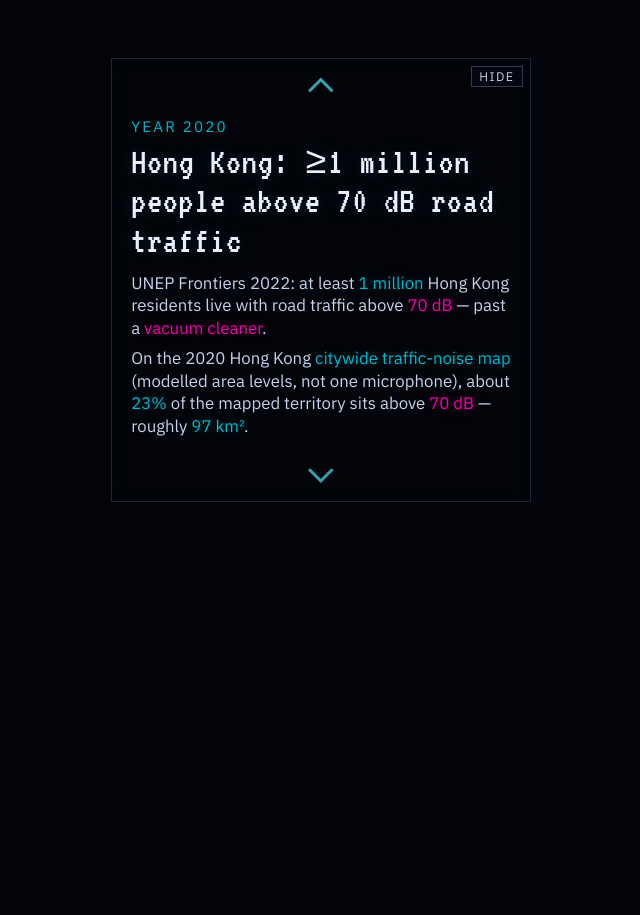
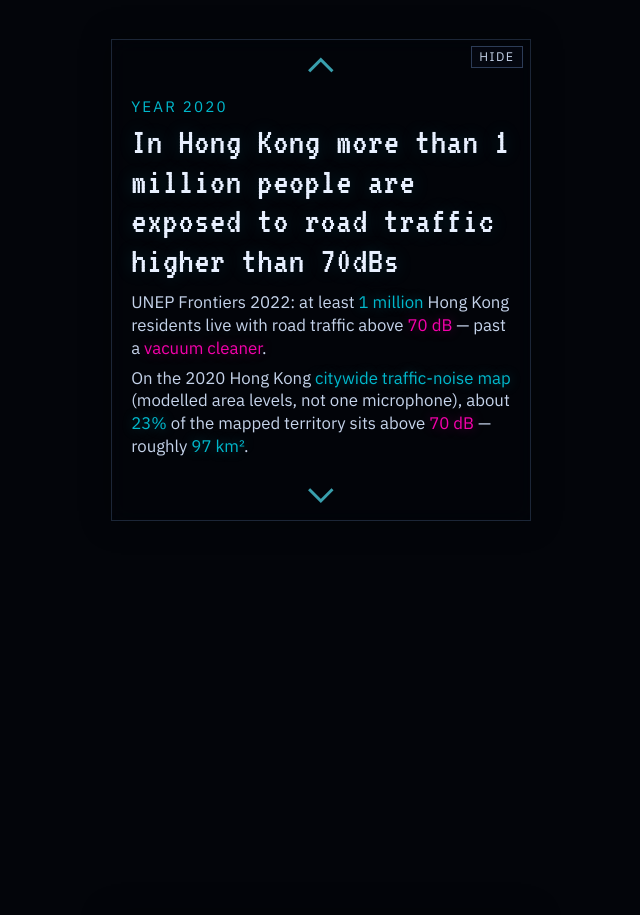
Before and after one commit to fotinidelig/noise-pollution-dataviz, a React (Vite) app in the folder app/: page / in a window 1280 px wide. Shown: the part 5720-6635 px from the top of the page, without its empty margins (319-959 px from the left). Built offline with nearby package versions, Linux system fonts and the light colour scheme; no server answers.

Commit message:
Update Hong Kong story title wording
Clarify that more than 1 million people are exposed to road traffic above 70 dB.

Co-authored-by: Fotini Deligiannaki <fotinidelig@users.noreply.github.com>

```diff
--- a/app/src/scrolly/buildSteps.ts
+++ b/app/src/scrolly/buildSteps.ts
@@ -201,7 +201,7 @@ export function buildSteps(m: StoryMetrics): StoryStep[] {
       id: 'hongkong',
       railLabel: 'Hong Kong',
       year: hk.year,
-      title: 'Hong Kong: ≥1 million people above 70 dB road traffic',
+      title: 'In Hong Kong more than 1 million people are exposed to road traffic higher than 70dBs',
       questions: [],
       body: [
         `UNEP Frontiers 2022: at least ${hi('1 million')} Hong Kong residents live with road traffic above ${hiLoud('70 dB')} — past a ${hiLoud('vacuum cleaner')}.`,
```
Also changed, not shown: 1 other file (tests, documents, lock files or other folders).
